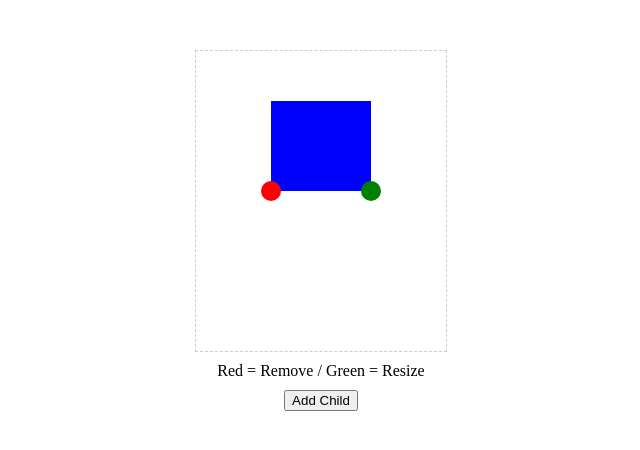
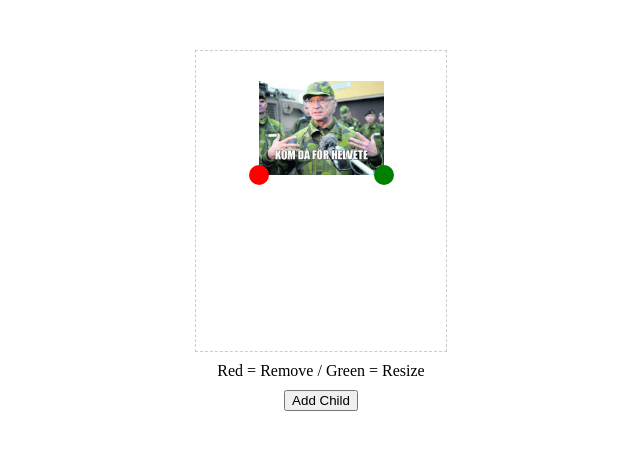
Before and after one commit to awkwardgroup/pedit, a website: page index.html in a window 1280 px wide. Shown: the whole page, without its empty margins (319-959 px from the left). Drawn offline with Linux system fonts and the light colour scheme; files that its build step writes are made by us from their sources.

Commit message:
Added support for image resize

```diff
--- a/index.html
+++ b/index.html
@@ -7,11 +7,11 @@
 	<meta name="description" content="Edit multiple HTML elements within a specific area.">
 	<meta name="viewport" content="user-scalable=no, width=device-width, initial-scale=1, maximum-scale=1">
 	<link rel="stylesheet" type="text/css" href="stylesheets/style.css">
-	<script src="javascripts/pedit.min.js"></script>
+	<script src="javascripts/pedit.js"></script>
 </head>
 <body>
 	<div id="editor">
-		<div></div>
+		<div><img src="images/theking.jpg"></div></div>
 	</div>
 	<div class="text">Red = Remove&nbsp;/&nbsp;Green = Resize</div>
 	<input type="button" value="Add Child" onclick="addChild();">
@@ -31,7 +31,7 @@
 
 	function addChild() {
 		var element = document.createElement('div');
-		element.style.background = 'brown';
+		element.className = 'noimage';
 		editor.element.appendChild(element);
 		editor.render();
 	}
--- a/javascripts/pedit.js
+++ b/javascripts/pedit.js
@@ -93,6 +93,27 @@ PEDIT = {
     };
 
     editor.addChild = function(element) {
+        images = element.getElementsByTagName('img');
+
+        if (typeof images[0] !== 'undefined') {
+          // Check every 10 milisecond
+          var interval = setInterval(function() {
+            // Check if image 1 is loaded
+            if (images[0].complete) {
+              // Clear interval
+              clearInterval(interval);
+              // Create and return child object
+              return initiateChild(element);
+            }
+          }, 10);
+        }
+        else {
+           // Create and return child object
+          return initiateChild(element);
+        }
+    };
+
+    function initiateChild(element) {
       // Create a child object
       var child = new PEDIT.Child(editor, element, editor.childTrailID);
       // Add child object to editors children array
@@ -103,7 +124,7 @@ PEDIT = {
       editor.childTrailID++;
       // Return child object
       return child;
-    };
+    }
 
     editor.calculateSize = function(pixels, horizontal) {
       var size = pixels / (editor.width - editor.offset) * 100;
@@ -144,6 +165,10 @@ PEDIT = {
       child.element.appendChild(child.elementRemove);
     }
 
+    // Update child dimensions
+    child.element.style.width = child.width + '%';
+    child.element.style.height = child.height + '%';
+    console.log(child.width, child.height);
     /*********
       EVENTS
     *********/
--- a/stylesheets/style.scss
+++ b/stylesheets/style.scss
@@ -22,13 +22,22 @@
 	}
 
 	> div {
-		width: 40%;
-		height: 30%;
-		background: blue;
-		top: 50px;
-		left: 75px;
+		width: 50%;
+		top: 10%;
+		left: 25%;
 		cursor: default;
 		position: absolute;
+
+		img {
+			width: 100%;
+			pointer-events: none;
+			float: left;
+		}
+
+		&.noimage {
+			height: 30%;
+			background: brown;
+		}
 
 		.resize, .remove {
 			width: 20px;
@@ -40,11 +49,13 @@
 			&.resize {
 				right: -10px;
 				background: green;
+				cursor: nwse-resize;
 			}
 
 			&.remove {
 				left: -10px;
 				background: red;
+				cursor: pointer;
 			}
 
 			.touch & {
```
Also changed, not shown: images/theking.jpg (added), javascripts/pedit.min.js, stylesheets/style.css, 1 other file. Lines whose indentation alone changed are shown as unchanged.
